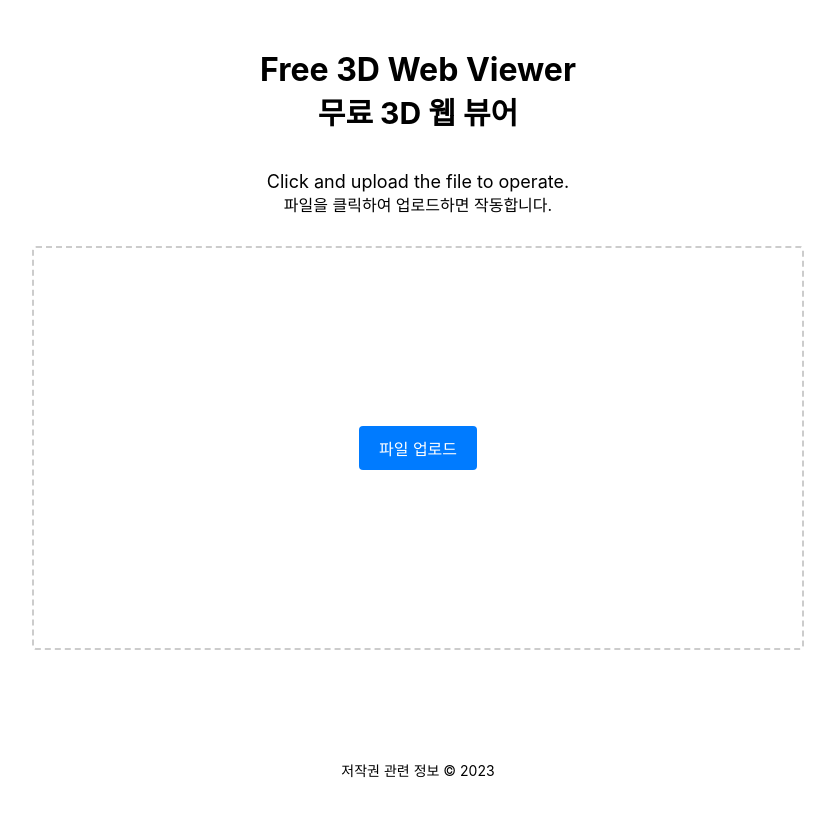
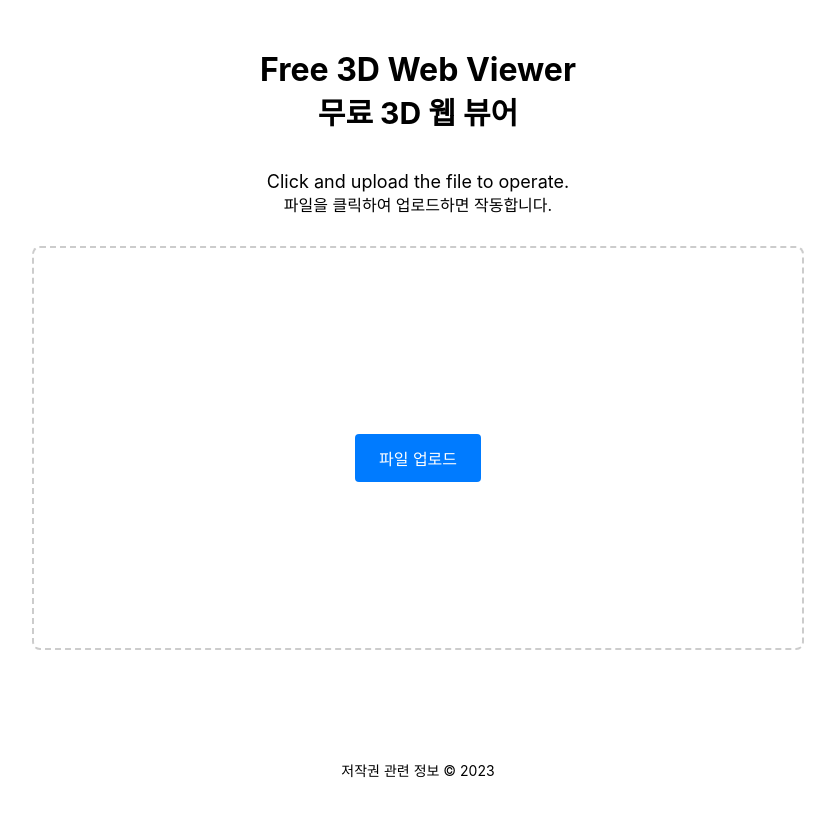
Before and after one commit to LEEKH109/my-3d-viewer, a React (Create React App) app: page / in a window 1280 px wide. Shown: the top 816 px of the page, without its empty margins (222-1057 px from the left). Built offline with nearby package versions, Linux system fonts and the light colour scheme.

Commit message:
[fix] 점선 테두리 디자인 수정

```diff
--- a/src/App.tsx
+++ b/src/App.tsx
@@ -73,7 +73,7 @@ const UploadArea = styled.div`
 	align-items: center;
 	justify-content: center;
 	border: 2px dashed #cccccc;
-	border-radius: 4px;
+	border-radius: 8px; /* 점선 코너를 동그랗게 수정 */
 	width: 60%;
 	height: 400px;
 	margin-bottom: 30px;
@@ -81,12 +81,13 @@ const UploadArea = styled.div`
 
 const UploadButton = styled.label`
 	display: inline-block;
-	padding: 10px 20px;
+	padding: 12px 24px; /* 버튼 사이즈를 조금 크게 수정 */
 	background-color: #007bff;
 	color: white;
 	font-size: 16px;
 	cursor: pointer;
 	border-radius: 4px;
+	margin-top: 20px; /* 버튼 위치를 약간 내리기 */
 `;
 
 const Footer = styled.footer`
```
